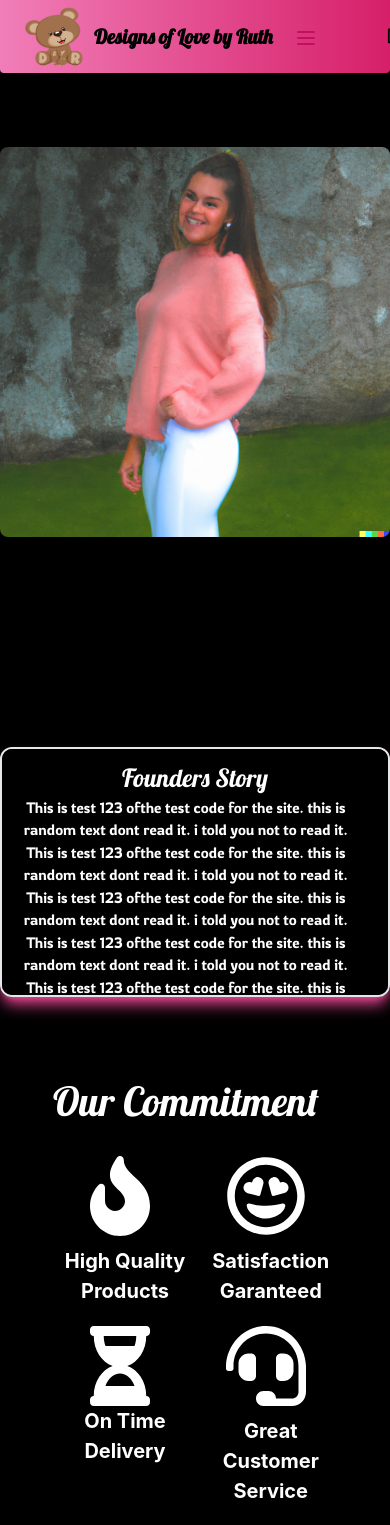
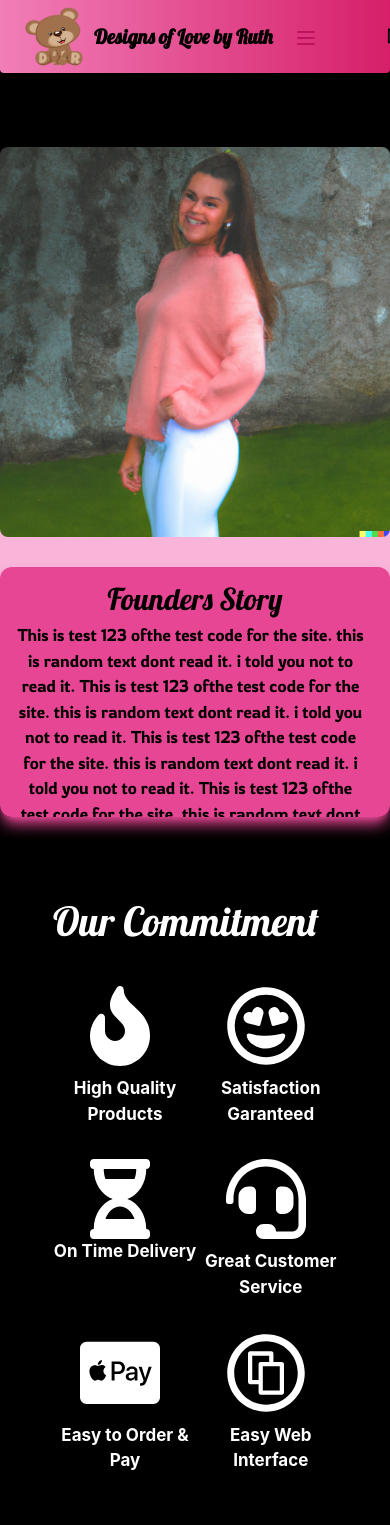
Before and after one commit to amoralozano/designs-of-love-br, a Next.js app: page /about in a window 390 px wide. Shown: the top 1525 px of the page. Built offline with nearby package versions, Linux system fonts and the light colour scheme; no server answers.

Commit message:
about me page styled 100% incl mobile

```diff
--- a/components/Footer.jsx
+++ b/components/Footer.jsx
@@ -74,17 +74,17 @@ const Footer = () => {
           </div>
           <div>
             <h2 class="mb-6 text-[17px] font-bold text-pink-400 uppercase dark:text-white">
-              Legal
+              Contact Us
             </h2>
             <ul class="text-white dark:text-gray-400">
               <li class="mb-4">
                 <a href="#" class="hover:underline">
-                  Privacy Policy
+                  Email
                 </a>
               </li>
               <li>
                 <a href="#" class="hover:underline">
-                  Terms &amp; Conditions
+                  WhatsApp
                 </a>
               </li>
             </ul>
--- a/pages/about.js
+++ b/pages/about.js
@@ -23,21 +23,21 @@ import {
 
 const about = () => {
   return (
-    <div className="w-full bg-black mb-[200px] md:mb-[600px]">
+    <div className="w-full bg-black mb-[200px] md:mb-[800px]">
       <br />
       <div className="mt-[50px] w-full md:w-full md:ml-[100px] lg:ml-[]">
-        <div className=" rounded-xl ml-[0px] md:ml-[-30px] w-full  md:w-[90%]  bg-black">
-          <div className="md:w-[80%] md:ml-[130px] h-[600px] bg-black rounded-xl ">
+        <div className="ml-[0px] md:ml-[-100px] md:mt-[50px] w-full  md:w-full lg:flex bg-black md:bg-black lg:bg-pink-300">
+          <div className="md:w-[80%] md:ml-[20px] h-[600px] bg-pink-300 rounded-xl ">
             <Image
-              className="w-full md:w-full lg:w-[80%] lg:ml-[150px] md:h-[550px] bg-green-200 rounded-lg"
+              className="w-full md:w-full lg:w-[80%] lg:h-[80%] lg:ml-[50px] lg:mt-[50px] md:h-[550px] bg-green-200 rounded-lg"
               src={mystoryimage}
             />
           </div>
-          <div className="relative overflow-auto md:overflow-auto rounded-xl h-[250px] md:h-[320px] md:mt-[-20px] lg:w-[80%] lg:ml-[150px]  bg-black border-2 shadow-lg shadow-pink-500 ">
-            <h1 className=" text-[25px] md:text-[55px] text-center mt-[10px] lobster text-white">
+          <div className=" overflow-auto md:overflow-auto rounded-xl h-[250px] md:h-[320px] mt-[-180px] md:mt-[100px] lg:w-[80%] lg:ml-[-50px] lg:mr-[20px]  bg-pink-500 shadow-lg shadow-pink-500 ">
+            <h1 className=" text-[30px] md:text-[55px] text-center mt-[10px] lobster text-black">
               Founders Story
             </h1>
-            <p className="text-[15px] md:text-[20px] ml-[10px] md:ml-[80px] text-white text-center rowdies w-[90%] md:w-[85%]">
+            <p className="text-[17px] md:text-[20px] ml-[15px] md:ml-[80px] text-black text-center rowdies w-[90%] md:w-[85%]">
               {" "}
               This is test 123 ofthe test code for the site. this is random text
               dont read it. i told you not to read it. This is test 123 ofthe
@@ -60,16 +60,16 @@ const about = () => {
         </div>
         <br />
         <div className="w-[85%] h-[250px] bg-transparent mt-[50px] lg:ml-[0px] rounded-xl">
-          <h1 className=" text-center md:text-left text-[40px] md:text-[55px] ml-[40px] md:ml-[30px] text-white lobster">
+          <h1 className=" text-center md:text-center text-[40px] md:text-[55px] ml-[40px] md:ml-[30px] text-white lobster">
             {" "}
             Our Commitment
           </h1>
-          <div className="grid grid-cols-2 md:flex md:flex-col-4 mt-[25px] w-full ml-[30px] md:ml-0 h-[500px] md:h-[160px] bg-transparent">
+          <div className="grid grid-cols-2 md:flex md:flex-col-4 mt-[35px] w-full ml-[30px] md:ml-0 h-[500px] md:h-[160px] bg-transparent">
             <div className="w-[150px] ml-[20px] ">
               <div className="w-[60%] ml-[30px] text-white text-[80px]">
                 <FaFire />
               </div>
-              <h1 className="text-center text-white mt-[10px] font-bold  text-[20px]">
+              <h1 className="text-center text-white mt-[10px] font-bold  text-[17px]">
                 High Quality Products
               </h1>
             </div>
@@ -77,7 +77,7 @@ const about = () => {
               <div className="w-[60%] ml-[30px] text-white text-[80px]">
                 <FaRegGrinHearts />
               </div>
-              <h1 className="text-center mt-[10px] text-white font-bold  text-[20px]">
+              <h1 className="text-center mt-[10px] text-white font-bold  text-[17px]">
                 Satisfaction Garanteed
               </h1>
             </div>
@@ -85,7 +85,7 @@ const about = () => {
               <div className="w-[60%] ml-[30px] text-white text-[80px]">
                 <FaHourglassHalf />
               </div>
-              <h1 className="text-center md:mt-[10px] text-white font-bold  text-[20px]">
+              <h1 className="text-center md:mt-[10px] text-white font-bold  text-[17px]">
                 On Time Delivery
               </h1>
             </div>
@@ -93,7 +93,7 @@ const about = () => {
               <div className="w-[60%] ml-[30px] text-white text-[80px]">
                 <FaHeadset />
               </div>
-              <h1 className="text-center mt-[10px] text-white font-bold  text-[20px]">
+              <h1 className="text-center mt-[10px] text-white font-bold  text-[17px]">
                 Great Customer Service
               </h1>
             </div>
@@ -104,7 +104,7 @@ const about = () => {
               >
                 <FaCcApplePay />
               </div>
-              <h1 className="text-center mt-[10px] text-white font-bold  text-[20px]">
+              <h1 className="text-center mt-[10px] text-white font-bold  text-[17px]">
                 Easy to Order & Pay
               </h1>
             </div>
@@ -112,7 +112,7 @@ const about = () => {
               <div className="w-[60%] ml-[30px] text-white text-[80px]">
                 <FaCreativeCommonsShare />
               </div>
-              <h1 className="text-center mt-[10px] text-white font-bold  text-[20px]">
+              <h1 className="text-center mt-[10px] text-white font-bold  text-[17px]">
                 Easy Web Interface
               </h1>
             </div>
@@ -129,9 +129,9 @@ const about = () => {
             />
           </div>
           <div className=" md:flex md:items-center md:justify-center w-full h-full md:w-[50%] md:h-full">
-            <div className=" flex items-center justify-center ml-[-10px] md:ml-[10px] w-[400px] h-[170px] md:w-[95%] md:h-[60%] mt-[-200px] md:mt-0 rounded-xl bg-black border-2 shadow-lg shadow-pink-500">
+            <div className=" flex items-center justify-center ml-[-10px] md:ml-[10px] w-[400px] h-[170px] md:w-[95%] md:h-[60%] mt-[-200px] md:mt-0 rounded-xl bg-pink-500 shadow-lg shadow-pink-500">
               <div className="w-full flex items-center justify-center h-[70%] ">
-                <h1 className=" text-[15px] md:text-[18px] lg:text-[22px] text-white w-[90%] text-center md:text-left font-bold">
+                <h1 className=" text-[18px] md:text-[18px] lg:text-[25px] text-white w-[90%] text-center md:text-left font-bold">
                   Our products are more than more than. this is filler text dont
                   read like i said before. Our products are more than more than.
                 </h1>
@@ -143,7 +143,7 @@ const about = () => {
       <br />
       <br />
       <div className="w-full bg-black h-[300px] mt-[30px] md:mt-[50px]">
-        <div className="md:w-[50%] flex items-center justify-center md:ml-[350px] rounded-full bg-purple-400 h-[150px] border-2 shadow-lg shadow-purple-500">
+        <div className="md:w-full flex items-center justify-center md:ml-[0px] mt-[100px] bg-gradient-to-r from-purple-500 to-purple-700 h-[150px]">
           <h1 className=" rowdies text-[30px] text-white text-center w-[80%]">
             "Only you can make the change, be the change!"
           </h1>
@@ -151,52 +151,50 @@ const about = () => {
       </div>
       <br />
       <div className="w-full h-[1200px] bg-transparent mt-[-20px] md:mt-0 mb-[50px]">
-        <div className="w-full h-[600px] md:h-[800px] lg:ml-[120px] bg-transparent">
+        <div className="w-full h-[600px] md:h-[800px] lg:ml-[0px] bg-black">
           {" "}
           <Image
-            className="w-[400px] h-[360px] ml-[15px] md:ml-[300px] md:w-[850px] md:h-[450px] lg:w-[950px] lg:h-[550px] bg-green-200 rounded-xl"
+            className="w-[400px] h-[360px] ml-[15px] md:ml-[50px] md:w-[780px] md:h-[450px] bg-green-200 rounded-xl"
             src={mystory2}
           />
-          <div className=" relative w-[390px] h-[150px] mr-[10px] md:w-[700px] md:h-[220px] lg:w-[800px] lg:h-[220px] ml-[20px] md:ml-[370px] mt-[-50px] md:mt-[-50px] rounded-lg bg-white border-2 shadow-lg shadow-white">
-            <h1 className=" mt-[40px] text-gray-900 text-[13px] md:text-[20px] text-center md:text-center font-bold w-[95%] md:w-[85%] ml-[10px] md:ml-[50px] md:mt-[20px] lg:mt-[5px] md:py-3">
+          <div className=" relative w-[390px] h-[300px] mr-[10px] md:w-[750px] md:h-[250px] ml-[20px] md:ml-[670px] mt-[-50px] md:mt-[50px] rounded-lg bg-purple-500 border-2 border-purple-500 shadow-lg shadow-purple-500">
+            <h1 className=" mt-[20px] text-white text-[22px] md:text-[24px] text-center md:text-left md:font-normal w-[80%] md:w-[85%] ml-[40px] md:ml-[50px] md:mt-[20px] md:py-3">
               This is test text. do not read you fool. i told you not to.This is
               test text. do not read you fool. i told you not to.This is test
               text. do not read you fool. i told you not to. This is test text.
-              do not read you fool. i told you not to.
             </h1>
 
             <Link href="/about">
               <button
-                className="rowdies ml-[125px] md:ml-[270px] lg:ml-[280px] bg-white text-black border-[2px] border-black font-normal px-[15px] md:px-[20px] lg:px-[50px] rounded-lg py-[5px] text-[20px] md:text-[23px] mt-[10px] md:mt-[10px] lg:mt-[0px]"
+                className="rowdies ml-[80px] md:ml-[50px] bg-black text-purple-500 border-[2px] border-black font-normal px-[15px] md:px-[20px] lg:px-[50px] rounded-lg py-[5px] text-[23px] md:text-[23px] mt-[20px] md:mt-[10px]"
                 type="button"
               >
-                Check it Out
+                Check Our Products
               </button>
             </Link>
           </div>
         </div>
         <br />
         <br />
-        <div className="w-full h-[600px] md:h-[800px] lg:ml-[120px] bg-transparent">
+        <div className="w-full h-[600px] md:h-[800px] lg:ml-[0px] mt-[100px] bg-black">
           {" "}
           <Image
-            className="w-[400px] h-[360px] ml-[15px] md:ml-[300px] md:w-[850px] md:h-[450px] lg:w-[950px] lg:h-[550px] bg-green-200 rounded-xl"
+            className="w-[400px] h-[360px] ml-[15px] md:ml-[50px] md:w-[780px] md:h-[450px] bg-green-200 rounded-xl"
             src={mystory3}
           />
-          <div className=" relative w-[390px] h-[150px] mr-[10px] md:w-[700px] md:h-[220px]  lg:w-[800px] lg:h-[220px] ml-[20px] md:ml-[370px] mt-[-50px] md:mt-[-50px] rounded-lg bg-purple-300 border-2 shadow-lg shadow-purple-300">
-            <h1 className=" mt-[40px] text-gray-900 text-[13px] md:text-[20px] text-center md:text-center font-bold w-[95%] md:w-[85%] ml-[10px] md:ml-[50px] md:mt-[20px] lg:mt-[5px] md:py-3">
+          <div className=" relative w-[390px] h-[300px] mr-[10px] md:w-[750px] md:h-[250px] ml-[20px] md:ml-[670px] mt-[-50px] md:mt-[50px] rounded-lg bg-pink-500 border-2 border-pink-500 shadow-lg shadow-pink-500">
+            <h1 className=" mt-[20px] text-white text-[22px] md:text-[24px] text-center md:text-left  w-[80%] md:w-[85%] ml-[40px] md:ml-[50px] md:mt-[20px] md:py-3">
               This is test text. do not read you fool. i told you not to.This is
               test text. do not read you fool. i told you not to.This is test
               text. do not read you fool. i told you not to. This is test text.
-              do not read you fool. i told you not to.
             </h1>
 
             <Link href="/about">
               <button
-                className="rowdies ml-[125px] md:ml-[270px] lg:ml-[280px] bg-purple-300 text-black border-[2px] border-black font-normal px-[15px] md:px-[20px] lg:px-[50px] rounded-lg py-[5px] text-[20px] md:text-[23px] mt-[10px] md:mt-[10px] lg:mt-[0px]"
+                className="rowdies ml-[90px] md:ml-[50px] bg-black text-pink-500 border-[2px] border-black font-normal px-[15px] md:px-[20px] lg:px-[50px] rounded-lg py-[5px] text-[20px] md:text-[23px] mt-[20px] md:mt-[10px]"
                 type="button"
               >
-                Check it Out
+                Check Our Collection
               </button>
             </Link>
           </div>
```
